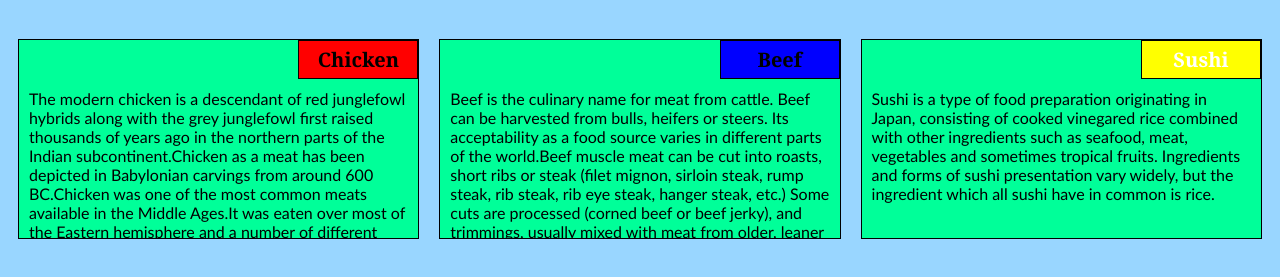
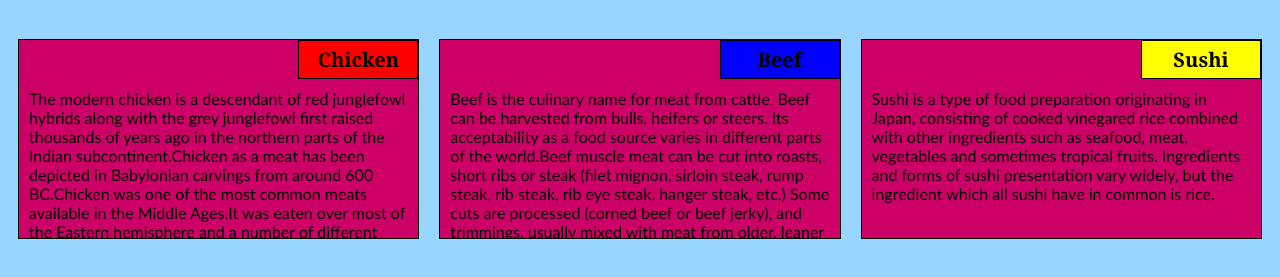
Before and after one commit to sreedeep17/coursera-test, a plain HTML site: page module2_sol/index.html in a window 1280 px wide. Shown: the part 61-338 px from the top of the page. Drawn offline with Linux system fonts and the light colour scheme.

Commit message:
Update style.css

```diff
--- a/module2_sol/css/style.css
+++ b/module2_sol/css/style.css
@@ -31,7 +31,7 @@ p {
 
 section {
 	border:	1px solid black;
-	background-color: #00FF99;
+	background-color: #CC0066;
 	width: 100%;
 	height: 200px;
 	font-family: Calibri;
@@ -79,7 +79,7 @@ section {
 	margin-bottom: 0;
 	margin-top: 0;
 	background-color: #FFFF00;
-	color: white;
+	color: black;
 	padding: 5px;
 }
 
```
